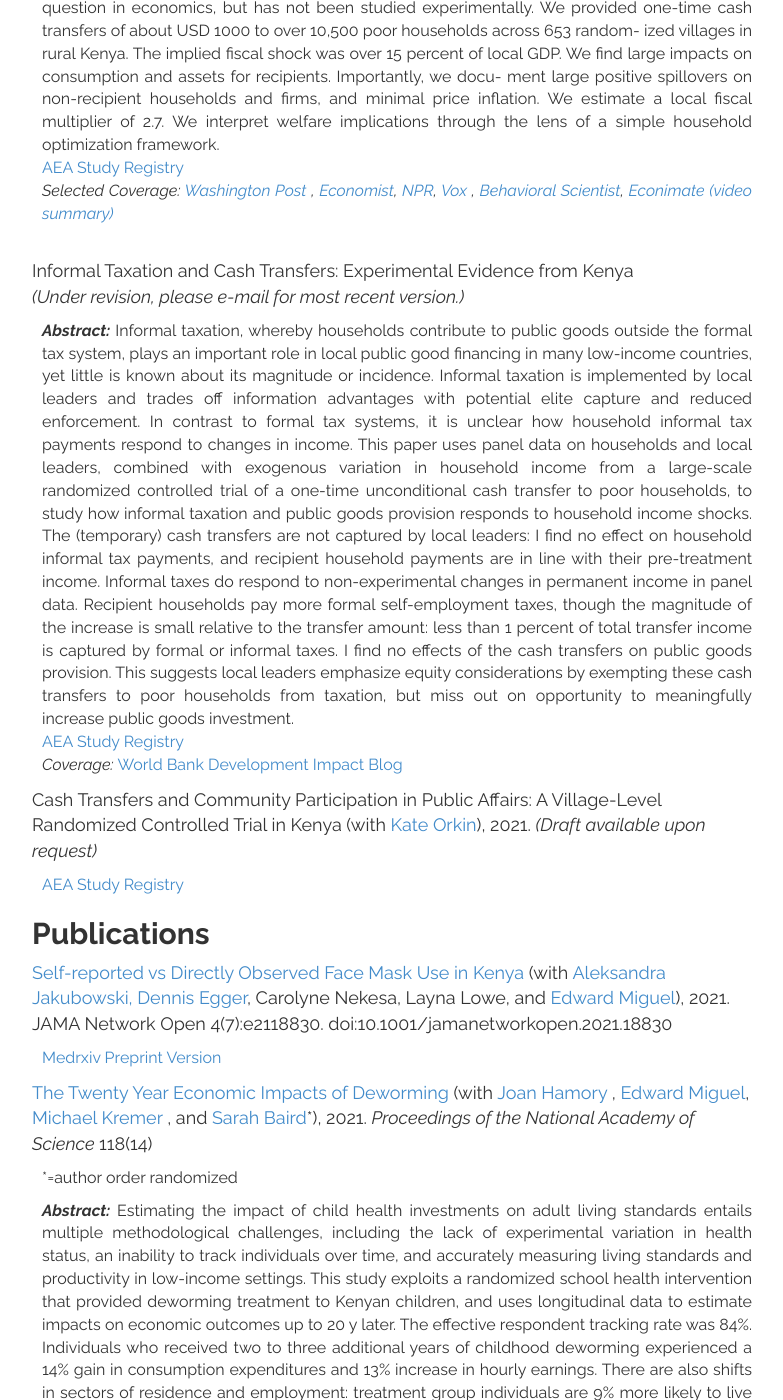
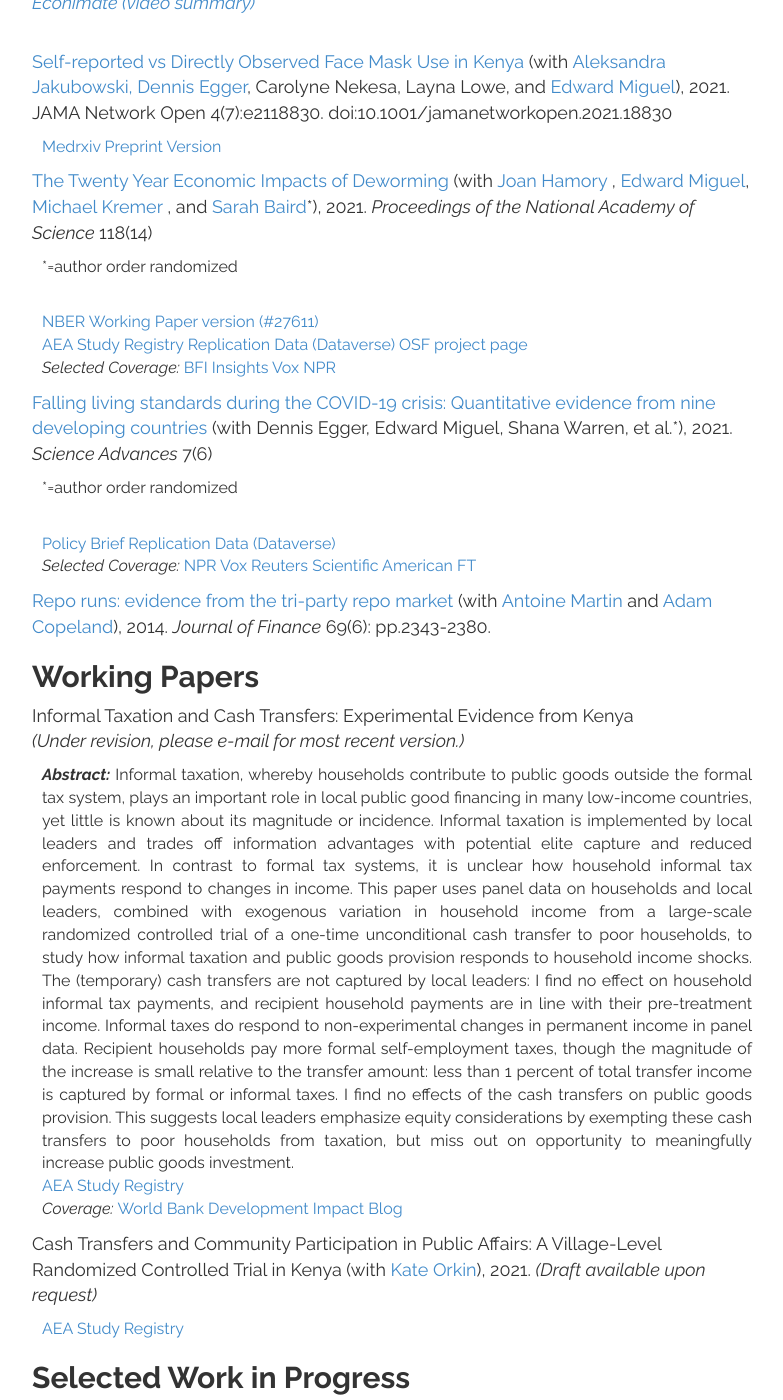
Before and after one commit to mwwalker/mwwalker.github.io, a Jekyll site: the page built from research/index.html, in a window 1280 px wide and 1400 px high, scrolled down 384 px. Shown: the whole window, without its empty margins (248-1031 px from the left). Built offline with Jekyll 4.4.1, drawn with Linux system fonts in a browser that asks for light colours; some of the changed text lies outside the part shown.

Commit message:
October 2021 research update

```diff
--- a/research/index.html
+++ b/research/index.html
@@ -5,29 +5,19 @@ title: Research
 <div class="research">
   <center> <h1>Research</h1>
 
-<a href="#wp"> Working papers </a> | <a href="#pub">   Publications </a> | <a href="#inprog">   Work in progress </a>
+<a href="#pub">   Publications </a> | <a href="#wp"> Working papers </a> |  <a href="#inprog">   Work in progress </a>
 </center>
 
-<h2 id="wp"> Working Papers </h2>
+        <h2 id=pub> Publications</h2>
 
-<p style="font-size:18px"> <a href="https://www.nber.org/papers/w26600"> General Equilibrium Effects of Cash Transfers: Experimental Evidence from Kenya </a> (with <a href="https://www.econ.berkeley.edu/grad/profiles/9452"> Dennis Egger</a>, <a href="https://www.princeton.edu/haushofer/"> Johannes Haushofer</a>,<a href="https://emiguel.econ.berkeley.edu/"> Edward Miguel</a> and <a href="https://econweb.ucsd.edu/~pniehaus/"> Paul Niehaus)</a>.
-<br>
-<em>  NBER Working Paper #26600, December 2019. </em> <a href="http://emiguel.econ.berkeley.edu/assets/miguel_research/88/GE-Paper_2019-12-18.pdf"> Ungated copy </a>
-<br>
-  R&R at <em> Econometrica </em>
+
+<p style="font-size:18px"> <a href="https://www.nber.org/papers/w26600"> General Equilibrium Effects of Cash Transfers: Experimental Evidence from Kenya </a> (with <a href="https://www.econ.berkeley.edu/grad/profiles/9452"> Dennis Egger</a>, <a href="https://www.princeton.edu/haushofer/"> Johannes Haushofer</a>,<a href="https://emiguel.econ.berkeley.edu/"> Edward Miguel</a> and <a href="https://econweb.ucsd.edu/~pniehaus/"> Paul Niehaus)</a> accepted, <em> Econometrica </em>.
+<br?
   </p>
 
-<p class="tab" style="text-align:justify">
-<b><i> Abstract: </i></b>
-How large economic stimuli generate individual and aggregate responses is a central
-question in economics, but has not been studied experimentally.  We provided one-time
-cash transfers of about USD 1000 to over 10,500 poor households across 653 random-
-ized villages in rural Kenya.  The implied fiscal shock was over 15 percent of local GDP.
-We find large impacts on consumption and assets for recipients.  Importantly, we docu-
-ment large positive spillovers on non-recipient households and firms, and minimal price
-inflation.  We estimate a local fiscal multiplier of 2.7.  We interpret welfare implications
-through the lens of a simple household optimization framework.
+  <a href="https://www.nber.org/papers/w26600"> NBER Working Paper #26600 </a> <a href="http://emiguel.econ.berkeley.edu/assets/miguel_research/88/GE-Paper_2019-12-18.pdf"> Ungated copy </a>
 <br>
+
 <a href="https://www.socialscienceregistry.org/trials/505">  AEA Study Registry</a>
 <br>
 <em> Selected Coverage: <a href="https://www.washingtonpost.com/opinions/2019/12/03/what-would-happen-if-we-randomly-gave-poor-families-now-we-know/"> Washington Post </a>, <a href="https://www.economist.com/middle-east-and-africa/2019/11/23/unconditional-handouts-benefit-recipients-and-their-neighbours-too"> Economist</a>, <a href="https://www.npr.org/sections/goatsandsoda/2019/12/02/781152563/researchers-find-a-remarkable-ripple-effect-when-you-give-cash-to-poor-families"> NPR</a>, <a href=
@@ -35,6 +25,62 @@ through the lens of a simple household optimization framework.
 </p>
 
 <br>
+
+<p style="font-size:18px"> <a href="https://jamanetwork.com/journals/jamanetworkopen/fullarticle/2782566"> Self-reported vs Directly Observed Face Mask Use in Kenya </a> (with <a href="https://www.aleksandrajakubowski.com/"> Aleksandra Jakubowski, <a href="https://www.econ.berkeley.edu/grad/profiles/9452"> Dennis Egger</a>, Carolyne Nekesa, Layna Lowe, and <a href="https://emiguel.econ.berkeley.edu/"> Edward Miguel</a>), 2021. JAMA Network Open 4(7):e2118830. doi:10.1001/jamanetworkopen.2021.18830 </a> </p>
+  </p>
+     <p class="tab" style="text-align:justify">
+       <a href="https://www.medrxiv.org/content/10.1101/2021.01.27.21250487v1"> Medrxiv Preprint Version </a>
+
+          </p>
+
+
+    <p style="font-size:18px"> <a href="https://doi.org/10.1073/pnas.2023185118"> The Twenty Year Economic Impacts of Deworming </a> (with <a href="http://jhamory.oucreate.com/"> Joan Hamory </a>, <a href="https://emiguel.econ.berkeley.edu/"> Edward Miguel</a>, <a href="https://scholar.harvard.edu/kremer/home"> Michael Kremer </a>, and <a href="https://publichealth.gwu.edu/departments/global-health/sarah-baird"> Sarah Baird</a>*), 2021. <em>Proceedings of the National Academy of Science </em> 118(14) </p>
+            <p class="tab" style="text-align:justify">
+              *=author order randomized
+              <br>
+          <p class="tab" style="text-align:justify">
+            <!---
+              <b><i> Abstract: </i></b>
+                Estimating the impact of child health investments on adult living standards entails multiple methodological challenges, including the lack of experimental variation in health status, an inability to track individuals over time, and accurately measuring living standards and productivity in low-income settings. This study exploits a randomized school health intervention that provided deworming treatment to Kenyan children, and uses longitudinal data to estimate impacts on economic outcomes up to 20 y later. The effective respondent tracking rate was 84%. Individuals who received two to three additional years of childhood deworming experienced a 14% gain in consumption expenditures and 13% increase in hourly earnings. There are also shifts in sectors of residence and employment: treatment group individuals are 9% more likely to live in urban areas, and experience a 9% increase in nonagricultural work hours. Most effects are concentrated among males and older individuals. The observed consumption and earnings benefits, together with deworming’s low cost when distributed at scale, imply that a conservative estimate of its annualized social internal rate of return is 37%, a high return by any standard. --->
+              <br>
+               <a href="https://www.nber.org/papers/w27611"> NBER Working Paper version (#27611) </a> <br>
+              <a href="https://www.socialscienceregistry.org/trials/1191"> AEA Study Registry </a>  <a href="https://dataverse.harvard.edu/dataset.xhtml?persistentId=doi:10.7910/DVN/TTYMHI"> Replication Data (Dataverse) </a>
+                <a href="https://osf.io/gx96j/"> OSF project page </a> <br>
+                <em> Selected Coverage: </em> <a href="https://bfi.uchicago.edu/insight/multimedia/economic-impacts-of-deworming/"> BFI Insights </a>
+                <a href="https://www.vox.com/future-perfect/2020/8/6/21354847/kremer-miguel-worms-deworming"> Vox </a>
+                <a href="https://www.npr.org/sections/goatsandsoda/2020/08/13/898922003/could-giving-kids-a-50-cent-pill-massively-boost-their-income-years-later"> NPR </a>
+
+            </p>
+
+ <p style="font-size:18px"> <a href="https://advances.sciencemag.org/content/7/6/eabe0997"> Falling living standards during the COVID-19 crisis: Quantitative evidence from nine developing countries </a> (with Dennis Egger, Edward Miguel, Shana Warren, et al.*), 2021. <em>Science Advances </em> 7(6) </p>
+            <p class="tab" style="text-align:justify">
+              *=author order randomized
+              <br>
+              <p class="tab" style="text-align:justify">
+              <!--- <b><i> Abstract: </i></b>
+               Despite numerous journalistic accounts, systematic quantitative evidence on economic conditions during the ongoing COVID-19 pandemic remains scarce for most low- and middle-income countries, partly due to limitations of official economic statistics in environments with large informal sectors and subsistence agriculture. We assemble evidence from over 30,000 respondents in 16 original household surveys from nine countries in Africa (Burkina Faso, Ghana, Kenya, Rwanda, Sierra Leone), Asia (Bangladesh, Nepal, Philippines), and Latin America (Colombia). We document declines in employment and income in all settings beginning March 2020. The share of households experiencing an income drop ranges from 8 to 87% (median, 68%). Household coping strategies and government assistance were insufficient to sustain precrisis living standards, resulting in widespread food insecurity and dire economic conditions even 3 months into the crisis. We discuss promising policy responses and speculate about the risk of persistent adverse effects, especially among children and other vulnerable groups. --->
+              <br>
+               <a href="https://www.poverty-action.org/publication/covid-multi-country"> Policy Brief </a>
+               <a href="https://dataverse.harvard.edu/dataset.xhtml?persistentId=doi:10.7910/DVN/SBUFNN"> Replication Data (Dataverse) </a>
+                <br>
+                <em> Selected Coverage: </em> <a href="https://www.npr.org/sections/goatsandsoda/2021/02/18/968786958/what-a-30-000-person-survey-reveals-about-day-to-day-life-in-the-pandemic"> NPR </a> <a href="https://www.vox.com/future-perfect/22266951/covid-19-poverty-hunger-developing-nations"> Vox </a> <a href="https://news.trust.org/item/20210205175927-ny67d/"> Reuters </a> <a href="https://www.scientificamerican.com/article/the-pandemic-has-caused-a-steep-decline-in-living-standards/"> Scientific American </a> <a href="https://www.ft.com/content/49878986-6fa1-425a-bf83-a62925c5d88a?accessToken=zwAAAXeJKOZYkc9Jh4mGb6FCWtO_g6YpJcXYig.MEYCIQCPaw9l1bvD3cP0zrzkqBk6XTXf_xoLOblYFX8CTBSZsAIhAOA0si7-neztVfPTnT5g1LBHAwffuzanhZxYra-Ot5zU&sharetype=gift?token=1e37a602-11a5-498b-8ffb-1825692050d7"> FT </a>
+
+
+            </p>
+
+
+
+
+      <p style="font-size:18px"> <a href="https://onlinelibrary.wiley.com/doi/10.1111/jofi.12205/abstract"> Repo runs: evidence from the tri-party repo market</a> (with <a href="https://www.newyorkfed.org/research/economists/martin"> Antoine Martin </a> and <a href="https://www.newyorkfed.org/research/economists/copeland/index.html">  Adam Copeland</a>), 2014. <em>Journal of Finance </em> 69(6): pp.2343-2380. </p>
+
+      <p class="tab" style="text-align:justify">
+        <!---
+      <b><i> Abstract: </i></b> The repo market has been viewed as a potential source of financial instability since the 2007 to 2009 financial crisis, based in part on findings that margins increased sharply in a segment of this market. This paper provides evidence suggesting that there was no system-wide run on repo. Using confidential data on tri-party repo, a major segment of this market, we show that, the level of margins and the amount of funding were surprisingly stable for most borrowers during the crisis. However, we also document a sharp decline in the tri-party repo funding of Lehman in September 2008. ---> </p>
+
+
+
+<h2 id="wp"> Working Papers </h2>
+
 
 
 <p style="font-size:18px">  Informal Taxation and Cash Transfers: Experimental Evidence from Kenya
@@ -67,58 +113,6 @@ through the lens of a simple household optimization framework.
 
 
 
-      <h2 id=pub> Publications</h2>
-
-
-<p style="font-size:18px"> <a href="https://jamanetwork.com/journals/jamanetworkopen/fullarticle/2782566"> Self-reported vs Directly Observed Face Mask Use in Kenya </a> (with <a href="https://www.aleksandrajakubowski.com/"> Aleksandra Jakubowski, <a href="https://www.econ.berkeley.edu/grad/profiles/9452"> Dennis Egger</a>, Carolyne Nekesa, Layna Lowe, and <a href="https://emiguel.econ.berkeley.edu/"> Edward Miguel</a>), 2021. JAMA Network Open 4(7):e2118830. doi:10.1001/jamanetworkopen.2021.18830 </a> </p>
-  </p>
-     <p class="tab" style="text-align:justify">
-       <a href="https://www.medrxiv.org/content/10.1101/2021.01.27.21250487v1"> Medrxiv Preprint Version </a>
-
-          </p>
-
-
-    <p style="font-size:18px"> <a href="https://doi.org/10.1073/pnas.2023185118"> The Twenty Year Economic Impacts of Deworming </a> (with <a href="http://jhamory.oucreate.com/"> Joan Hamory </a>, <a href="https://emiguel.econ.berkeley.edu/"> Edward Miguel</a>, <a href="https://scholar.harvard.edu/kremer/home"> Michael Kremer </a>, and <a href="https://publichealth.gwu.edu/departments/global-health/sarah-baird"> Sarah Baird</a>*), 2021. <em>Proceedings of the National Academy of Science </em> 118(14) </p>
-            <p class="tab" style="text-align:justify">
-              *=author order randomized
-              <br>
-              <p class="tab" style="text-align:justify">
-              <b><i> Abstract: </i></b>
-                Estimating the impact of child health investments on adult living standards entails multiple methodological challenges, including the lack of experimental variation in health status, an inability to track individuals over time, and accurately measuring living standards and productivity in low-income settings. This study exploits a randomized school health intervention that provided deworming treatment to Kenyan children, and uses longitudinal data to estimate impacts on economic outcomes up to 20 y later. The effective respondent tracking rate was 84%. Individuals who received two to three additional years of childhood deworming experienced a 14% gain in consumption expenditures and 13% increase in hourly earnings. There are also shifts in sectors of residence and employment: treatment group individuals are 9% more likely to live in urban areas, and experience a 9% increase in nonagricultural work hours. Most effects are concentrated among males and older individuals. The observed consumption and earnings benefits, together with deworming’s low cost when distributed at scale, imply that a conservative estimate of its annualized social internal rate of return is 37%, a high return by any standard.
-              <br>
-               <a href="https://www.nber.org/papers/w27611"> NBER Working Paper version (#27611) </a> <br>
-              <a href="https://www.socialscienceregistry.org/trials/1191"> AEA Study Registry </a>  <a href="https://dataverse.harvard.edu/dataset.xhtml?persistentId=doi:10.7910/DVN/TTYMHI"> Replication Data (Dataverse) </a>
-                <a href="https://osf.io/gx96j/"> OSF project page </a> <br>
-                <em> Selected Coverage: </em> <a href="https://bfi.uchicago.edu/insight/multimedia/economic-impacts-of-deworming/"> BFI Insights </a>
-                <a href="https://www.vox.com/future-perfect/2020/8/6/21354847/kremer-miguel-worms-deworming"> Vox </a>
-                <a href="https://www.npr.org/sections/goatsandsoda/2020/08/13/898922003/could-giving-kids-a-50-cent-pill-massively-boost-their-income-years-later"> NPR </a>
-
-            </p>
-
- <p style="font-size:18px"> <a href="https://advances.sciencemag.org/content/7/6/eabe0997"> Falling living standards during the COVID-19 crisis: Quantitative evidence from nine developing countries </a> (with Dennis Egger, Edward Miguel, Shana Warren, et al.*), 2021. <em>Science Advances </em> 7(6) </p>
-            <p class="tab" style="text-align:justify">
-              *=author order randomized
-              <br>
-              <p class="tab" style="text-align:justify">
-              <b><i> Abstract: </i></b>
-               Despite numerous journalistic accounts, systematic quantitative evidence on economic conditions during the ongoing COVID-19 pandemic remains scarce for most low- and middle-income countries, partly due to limitations of official economic statistics in environments with large informal sectors and subsistence agriculture. We assemble evidence from over 30,000 respondents in 16 original household surveys from nine countries in Africa (Burkina Faso, Ghana, Kenya, Rwanda, Sierra Leone), Asia (Bangladesh, Nepal, Philippines), and Latin America (Colombia). We document declines in employment and income in all settings beginning March 2020. The share of households experiencing an income drop ranges from 8 to 87% (median, 68%). Household coping strategies and government assistance were insufficient to sustain precrisis living standards, resulting in widespread food insecurity and dire economic conditions even 3 months into the crisis. We discuss promising policy responses and speculate about the risk of persistent adverse effects, especially among children and other vulnerable groups.
-              <br>
-               <a href="https://www.poverty-action.org/publication/covid-multi-country"> Policy Brief </a>
-               <a href="https://dataverse.harvard.edu/dataset.xhtml?persistentId=doi:10.7910/DVN/SBUFNN"> Replication Data (Dataverse) </a>
-                <br>
-                <em> Selected Coverage: </em> <a href="https://www.npr.org/sections/goatsandsoda/2021/02/18/968786958/what-a-30-000-person-survey-reveals-about-day-to-day-life-in-the-pandemic"> NPR </a> <a href="https://www.vox.com/future-perfect/22266951/covid-19-poverty-hunger-developing-nations"> Vox </a> <a href="https://news.trust.org/item/20210205175927-ny67d/"> Reuters </a> <a href="https://www.scientificamerican.com/article/the-pandemic-has-caused-a-steep-decline-in-living-standards/"> Scientific American </a> <a href="https://www.ft.com/content/49878986-6fa1-425a-bf83-a62925c5d88a?accessToken=zwAAAXeJKOZYkc9Jh4mGb6FCWtO_g6YpJcXYig.MEYCIQCPaw9l1bvD3cP0zrzkqBk6XTXf_xoLOblYFX8CTBSZsAIhAOA0si7-neztVfPTnT5g1LBHAwffuzanhZxYra-Ot5zU&sharetype=gift?token=1e37a602-11a5-498b-8ffb-1825692050d7"> FT </a>
-
-
-            </p>
-
-
-
-
-      <p style="font-size:18px"> <a href="https://onlinelibrary.wiley.com/doi/10.1111/jofi.12205/abstract"> Repo runs: evidence from the tri-party repo market</a> (with <a href="https://www.newyorkfed.org/research/economists/martin"> Antoine Martin </a> and <a href="https://www.newyorkfed.org/research/economists/copeland/index.html">  Adam Copeland</a>), 2014. <em>Journal of Finance </em> 69(6): pp.2343-2380. </p>
-
-      <p class="tab" style="text-align:justify">
-      <b><i> Abstract: </i></b> The repo market has been viewed as a potential source of financial instability since the 2007 to 2009 financial crisis, based in part on findings that margins increased sharply in a segment of this market. This paper provides evidence suggesting that there was no system-wide run on repo. Using confidential data on tri-party repo, a major segment of this market, we show that, the level of margins and the amount of funding were surprisingly stable for most borrowers during the crisis. However, we also document a sharp decline in the tri-party repo funding of Lehman in September 2008. </p>
-
 
 
       <h2 id=inprog> Selected Work in Progress</h2>
```
